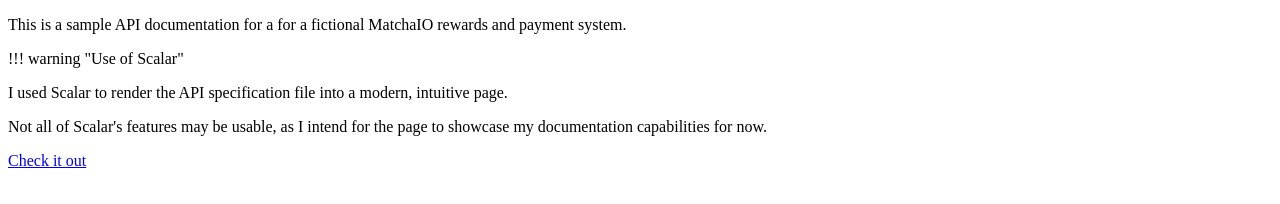
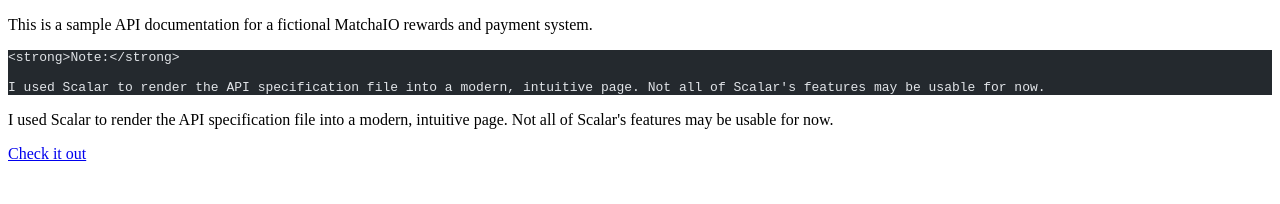
Before and after one commit to ralphpaololaude/portfolio, an Astro site: page /posts/projects/matchaioapi in a window 1280 px wide. Built offline with nearby package versions, Linux system fonts and the light colour scheme; Astro itself is replaced by a stand-in of ours; code samples lack their colours.

Commit message:
Updated note.

````diff
--- a/src/pages/posts/projects/matchaioapi.mdx
+++ b/src/pages/posts/projects/matchaioapi.mdx
@@ -7,12 +7,18 @@
 
 ---
 
-This is a sample API documentation for a for a fictional MatchaIO rewards and payment system.
+This is a sample API documentation for a fictional MatchaIO rewards and payment system.
 
-!!! warning "Use of Scalar"
 
-    I used Scalar to render the API specification file into a modern, intuitive page.
+```
+<strong>Note:</strong>
 
-    Not all of Scalar's features may be usable, as I intend for the page to showcase my documentation capabilities for now.
+I used Scalar to render the API specification file into a modern, intuitive page. Not all of Scalar's features may be usable for now.
+```
+
+<p class="note">
+I used Scalar to render the API specification file into a modern, intuitive page. Not all of Scalar's features may be usable for now.
+</p>
+
 
 <a href="/openapi/apiref.html" target="_new" rel="noopener noreferrer">Check it out</a>
````
